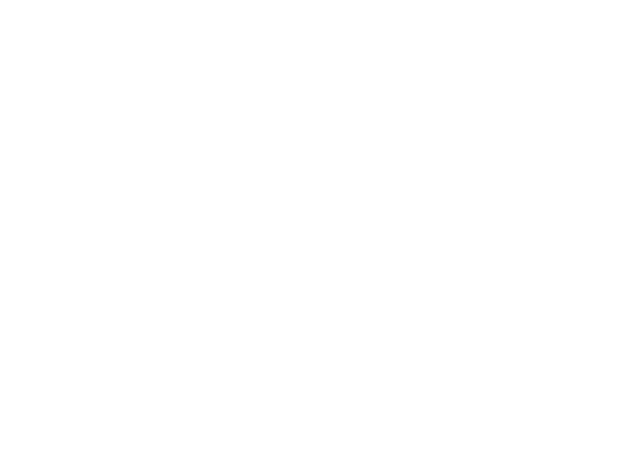
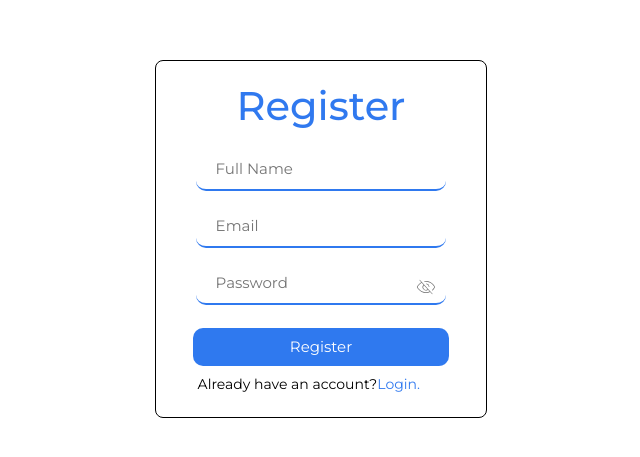
Before and after one commit to nikkkkk239/myNote, a React (Vite) app in the folder frontend/: page / in a window 1280 px wide. Before the commit this address had no page. Shown: the part 161-618 px from the top of the page, without its empty margins (319-959 px from the left). Built offline with nearby package versions, Linux system fonts and the light colour scheme.

Commit message:
Final commit

```diff
--- a/frontend/src/App.jsx
+++ b/frontend/src/App.jsx
@@ -21,7 +21,7 @@ function App() {
   return (
     <>
       <Routes>
-        <Route path='/register' element={<Register/>}/>
+        <Route path='/' element={<Register/>}/>
         <Route path="/dashboard" element={<Home currentUser={currentUser} notes={notes} setCurrentUser={setCurrentUser} isAnimation={isAnimation} setIsAnimation={setIsAnimation} setNotes={setNotes} setModalType={setModalType} modalType={modalType} isModalOpen={isModalOpen} setIsModalOpen={setIsModalOpen} setEditNote={setEditNote} editNote={editNote} noteToBeSearched={noteToBeSearched} setNoteToBeSearched={setNoteToBeSearched} isSearchBtnClicked={isSearchBtnClicked} setIsSearchBtnClicked={setIsSearchBtnClicked}/>}>
           <Route index path='/dashboard' element={<NotePage currentUser={currentUser} notes={notes} setCurrentUser={setCurrentUser} setNotes={setNotes} setModalType={setModalType} modalType={modalType} isModalOpen={isModalOpen} setIsModalOpen={setIsModalOpen} setEditNote={setEditNote} editNote={editNote} setNoteToBeSearched={setNoteToBeSearched} isSearchBtnClicked={isSearchBtnClicked} setIsSearchBtnClicked={setIsSearchBtnClicked}/>}/>
 
--- a/frontend/src/pages/Login.jsx
+++ b/frontend/src/pages/Login.jsx
@@ -77,7 +77,7 @@ function Login() {
           <button type='submit'>Login</button>
         </div>
         <div className='para'>
-          Don't have an account?<span onClick={()=>navigate('/register')}>Register.</span>
+          Don't have an account?<span onClick={()=>navigate('/')}>Register.</span>
         </div>
       </form>
     </div>
```
